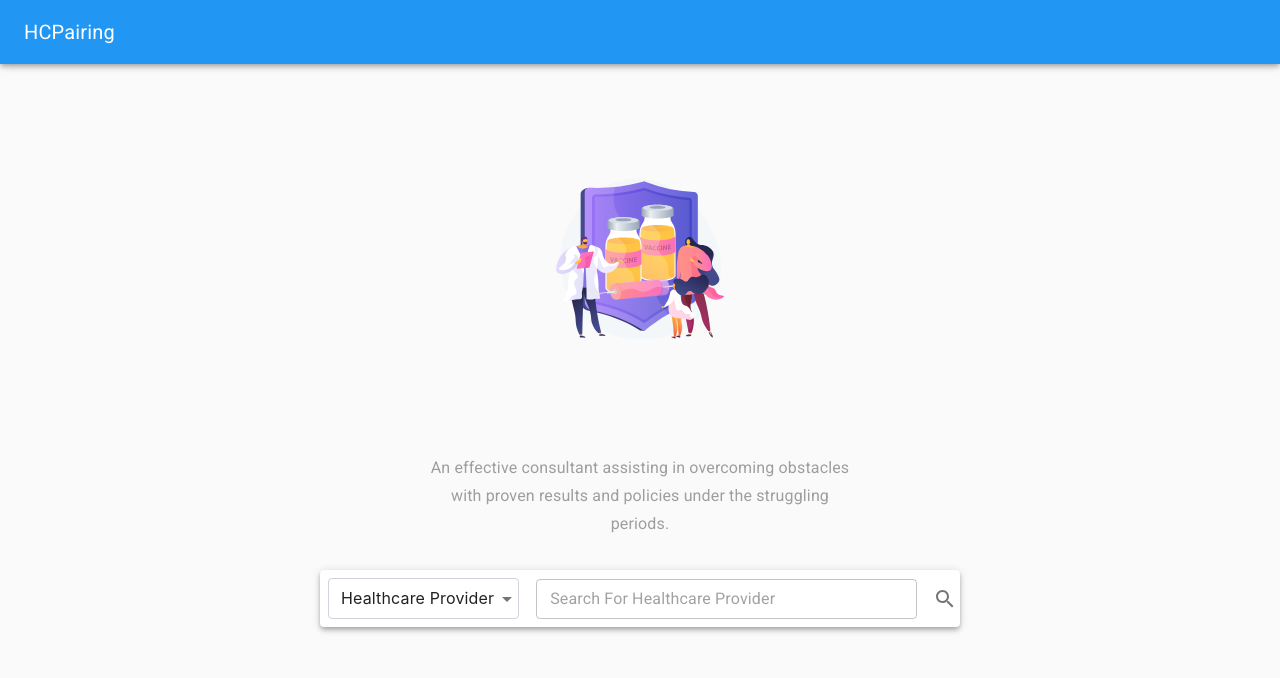
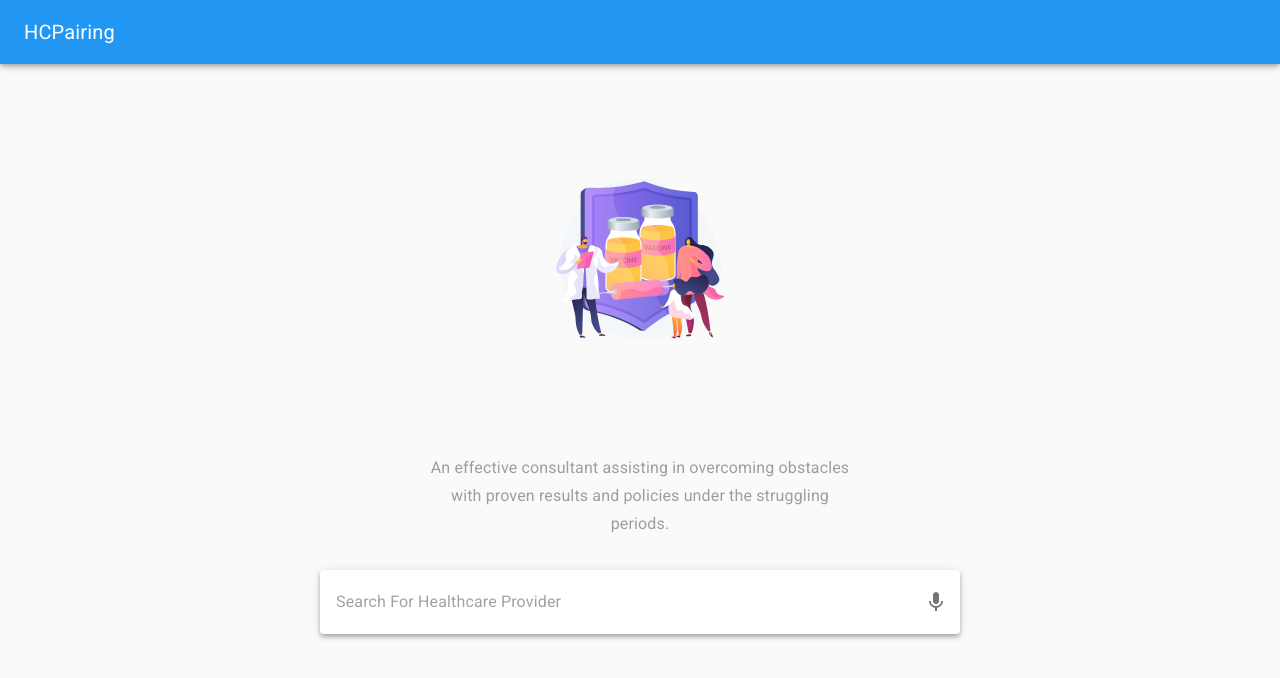
Before and after one commit to f26401004/hcpairing-frontend, a React app: page / in a window 1280 px wide. Shown: the top 678 px of the page. Built offline with nearby package versions, Linux system fonts and the light colour scheme.

Commit message:
[Feature][API] Display the tags obtained from API service

```diff
--- a/src/components/index/SearchBox.tsx
+++ b/src/components/index/SearchBox.tsx
@@ -2,54 +2,13 @@ import React from 'react';
 import { connect } from 'react-redux';
 import { withStyles } from '@material-ui/core/styles';
 // Import the basic components from Materil-UI
-import { Grid, Select, MenuItem, TextField, InputBase, Paper, Divider, IconButton } from '@material-ui/core';
+import { Grid, Input, Paper, IconButton, InputAdornment, Menu, MenuItem } from '@material-ui/core';
 // Import the icon
-import { Search as SearchIcon } from '@material-ui/icons'
+import { Search as SearchIcon, Mic as MicIcon } from '@material-ui/icons'
 
 import { setSearchType } from '../../redux/features/root/action';
 
-
-// Define the BootstrapInput component
-const BootstrapInput = withStyles((theme) => ({
-  root: {
-    'label + &': {
-      marginTop: theme.spacing(3),
-    },
-    [theme.breakpoints.down('sm')]: {
-      width: '20%'
-    },
-    [theme.breakpoints.up('sm')]: {
-      width: 'auto'
-    },
-  },
-  input: {
-    borderRadius: 4,
-    position: 'relative',
-    backgroundColor: theme.palette.background.paper,
-    border: '1px solid #ced4da',
-    fontSize: 16,
-    padding: '10px 26px 10px 12px',
-    transition: theme.transitions.create(['border-color', 'box-shadow']),
-    // Use the system font instead of the default Roboto font.
-    fontFamily: [
-      '-apple-system',
-      'BlinkMacSystemFont',
-      '"Segoe UI"',
-      'Roboto',
-      '"Helvetica Neue"',
-      'Arial',
-      'sans-serif',
-      '"Apple Color Emoji"',
-      '"Segoe UI Emoji"',
-      '"Segoe UI Symbol"',
-    ].join(','),
-    '&:focus': {
-      borderRadius: 4,
-      borderColor: '#80bdff',
-      boxShadow: '0 0 0 0.2rem rgba(0,123,255,.25)',
-    },
-  },
-}))(InputBase);
+import axios from '../../plugins/axios'
 
 const mapDispatchToProps = (dispatch: any) => {
   return {
@@ -59,8 +18,12 @@ const mapDispatchToProps = (dispatch: any) => {
 
 // Define the states for the SearchBox component
 type SearchBoxState = {
-  type: string,
   searchKeyword: string,
+  searchResult: Array<string>,
+  searchTimer: NodeJS.Timeout,
+  selectedSearchResult: Array<string>,
+  searchBoxRef: React.RefObject<any>,
+  menuAnchorElement: any,
   paperElevation: number,
 }
 // Define the styles for the SearchBox component
@@ -73,7 +36,9 @@ const styles = (theme: any) => ({
   },
   inputField: {
     width: '100%',
-    flex: 1
+    flex: 1,
+    padding: theme.spacing(1),
+    boxSizing: 'border-box' as 'border-box',
   },
   divider: {
     height: '100%',
@@ -83,6 +48,10 @@ const styles = (theme: any) => ({
     padding: theme.spacing(1),
     marginLeft: theme.spacing(1),
   },
+  menu: {
+    top: '64px',
+    left: 0,
+  }
 })
 
 class SearchBox extends React.Component<any, SearchBoxState> {
@@ -90,25 +59,69 @@ class SearchBox extends React.Component<any, SearchBoxState> {
     super(props);
     // Define the default value for the state
     this.state = {
-      type: 'healthcare-provider',
       searchKeyword: '',
+      searchResult: [],
+      searchTimer: setTimeout(() => {}, 0),
+      selectedSearchResult: [],
+      searchBoxRef: React.createRef(),
+      menuAnchorElement: null,
       paperElevation: 4,
     }
     // Bind the handler function with this
-    this.handleChange = this.handleChange.bind(this)
+    this.handleTextfieldChange = this.handleTextfieldChange.bind(this)
+    this.handleSearchResultClick = this.handleSearchResultClick.bind(this)
+    this.handleSearchResultClose = this.handleSearchResultClose.bind(this)
     this.handleMouseOut = this.handleMouseOut.bind(this)
     this.handleMouseOver = this.handleMouseOver.bind(this)
   }
 
-  handleChange (event: any): void {
+  // Define built-in function
+  async fetchSearchResultByPrefix (payload: string): Promise<any> {
+    const { data } = await axios.get(`/tags?prefix=${payload}`)
+    this.setState({
+      ...this.state,
+      searchResult: [...data.tags]
+    })
+  }
+
+  // Define handler function
+  handleTextfieldChange (event: any): void {
+    const { value } = event.target
+    if (value) {
+      // Search the result after 100ms delay to prevent continuous and useless searching
+      clearTimeout(this.state.searchTimer)
+      this.setState({
+        ...this.state,
+        searchKeyword: value,
+        searchTimer: setTimeout(() => {
+          this.fetchSearchResultByPrefix(value).then((): void => {
+            console.log(this.state.searchBoxRef.current)
+            // Set the menu anchor element after obtaining search result
+            this.setState({
+              ...this.state,
+              menuAnchorElement: this.state.searchBoxRef.current
+            })
+          })
+        }, 100)
+      })
+
+    }
+  }
+  handleSearchResultClick (event: any): void {
     const { value } = event.target
     if (value) {
       this.setState({
-        type: value,
-        searchKeyword: ''
+        ...this.state,
+        selectedSearchResult: [...this.state.selectedSearchResult, event.target.value]
       })
-      this.props.setSearchType(value)
     }
+
+  }
+  handleSearchResultClose (event: any): void {
+    this.setState({
+      ...this.state,
+      menuAnchorElement: null
+    })
   }
   handleMouseOver (event: any): void {
     this.setState({ paperElevation: 8 })
@@ -124,27 +137,33 @@ class SearchBox extends React.Component<any, SearchBoxState> {
       <Paper className={classes.root} elevation={this.state.paperElevation} style={{ boxSizing: 'border-box' }}
         onMouseOver={this.handleMouseOver}
         onMouseOut={this.handleMouseOut}>
-        <Select value={this.state.type} onChange={this.handleChange} input={<BootstrapInput />}>
-          <MenuItem value="healthcare-provider"> Healthcare Provider </MenuItem>
-          <MenuItem value="relief-package"> Relief Package</MenuItem>
-        </Select>
-        <Divider className={classes.divider} orientation="vertical" />
-        <Grid container justify="space-between" alignItems="center">
-          <Grid item xs={10} sm={10} md={11} xl={11}>
-            <TextField
-              variant="outlined"
-              size="small"
-              className={classes.inputField}
-              placeholder={`Search For ${this.state.type === 'healthcare-provider' ? 'Healthcare Provider': 'Relief Package'}`}
-              inputProps={{ 'aria-label': 'search keyword' }}
-            />
-          </Grid>
-          <Grid item xs={2} sm={2} md={1} xl={1}>
-            <IconButton type="submit" className={classes.iconButton} aria-label="search">
-              <SearchIcon />
-            </IconButton>
-          </Grid>
+        <Grid container justify="space-between" alignItems="center" ref={this.state.searchBoxRef}>
+          <Input
+            autoFocus
+            disableUnderline
+            className={classes.inputField}
+            placeholder="Search For Healthcare Provider"
+            inputProps={{ 'aria-label': 'search keyword' }}
+            onChange={this.handleTextfieldChange}
+            endAdornment={
+              <InputAdornment position="end">
+                <IconButton type="submit" className={classes.iconButton} aria-label="voice" edge="end">
+                  <MicIcon />
+                </IconButton>
+              </InputAdornment>
+            }
+          />
+          {/* <IconButton type="submit" className={classes.iconButton} aria-label="search">
+            <SearchIcon />
+          </IconButton> */}
         </Grid>
+        <Menu keepMounted open={this.state.searchResult.length > 0 && this.state.menuAnchorElement} className={classes.menu} anchorEl={this.state.menuAnchorElement} onClose={this.handleSearchResultClose}>
+          {
+            this.state.searchResult.map((keyword: string) => {
+              return (<MenuItem key={`search-result-${keyword}`} onClick={this.handleSearchResultClick}> {keyword} </MenuItem>)
+            })
+          }
+        </Menu>
       </Paper>
     )
   }
--- a/src/pages/Index.tsx
+++ b/src/pages/Index.tsx
@@ -48,7 +48,7 @@ type IndexPageState = {
   elementsDisplayed: Array<boolean>
 }
 class IndexPage extends React.Component<IndexPageProps, IndexPageState> {
-  constructor (props: IndexPageProps) {
+  constructor(props: IndexPageProps) {
     super(props);
 
     this.state = {
@@ -57,7 +57,8 @@ class IndexPage extends React.Component<IndexPageProps, IndexPageState> {
 
   }
 
-  componentDidMount (): void {
+  componentDidMount(): void {
+    // Display the components with incremental delay
     for (let i = 0; i < 3; ++i) {
       setTimeout(() => {
         this.setState({ elementsDisplayed: [...this.state.elementsDisplayed.slice(0, i), true, ...this.state.elementsDisplayed.slice(i + 1)] });
@@ -65,7 +66,7 @@ class IndexPage extends React.Component<IndexPageProps, IndexPageState> {
     }
   }
 
-  render (): any {
+  render(): any {
     const { classes } = this.props;
 
     return (
```
